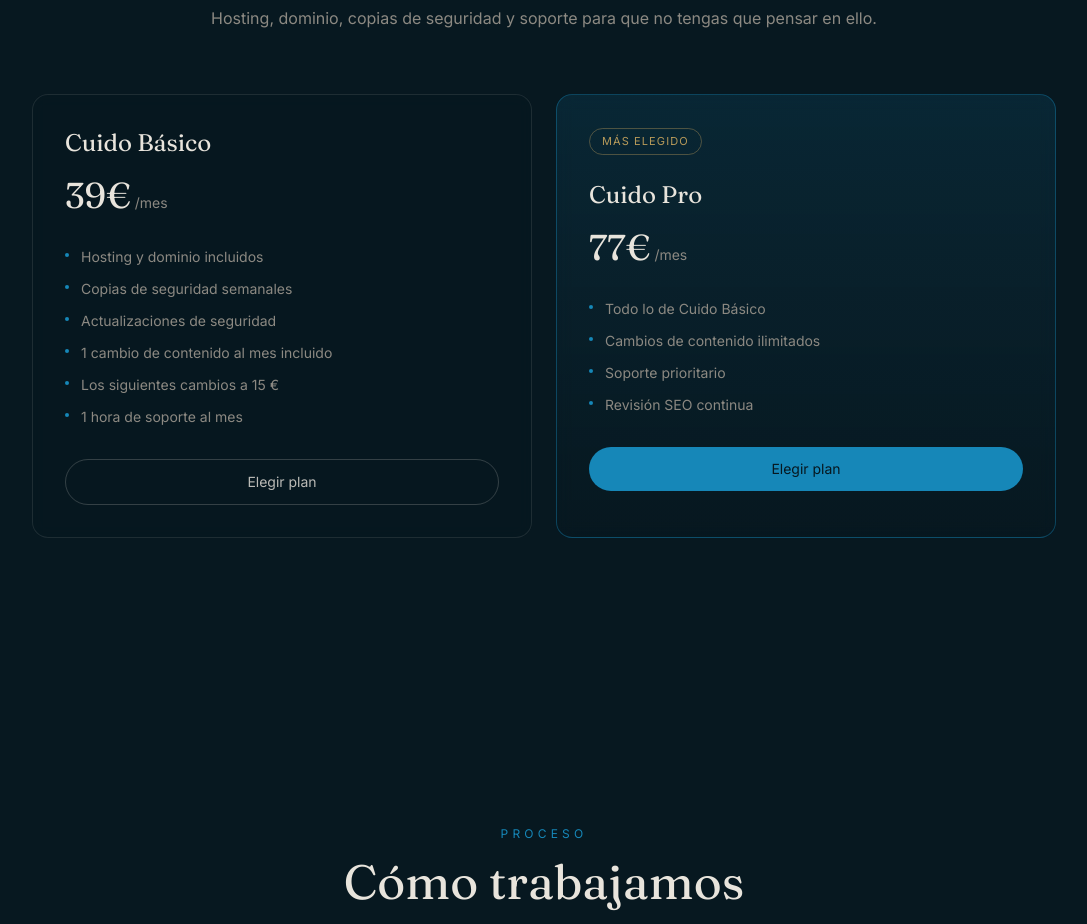
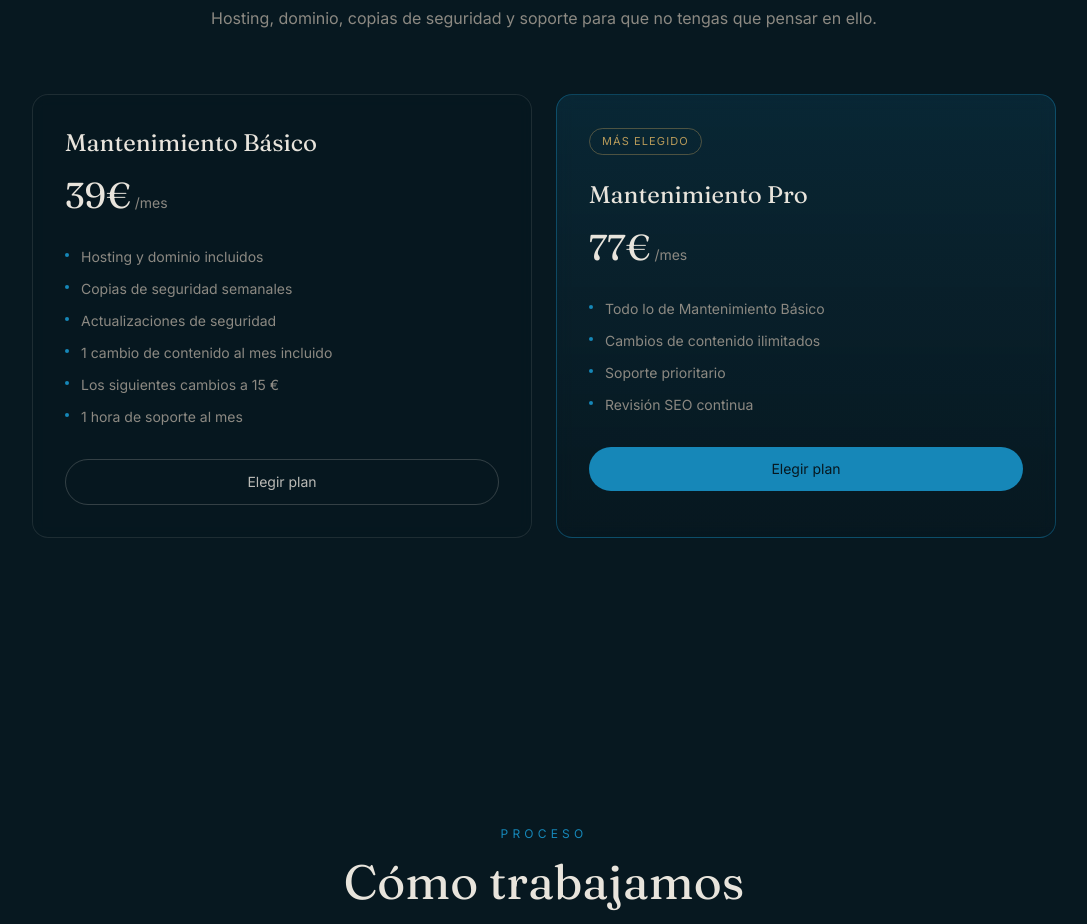
Before and after one commit to maringetafee/claude, a React (Vite) app in the folder makemyweb-eye/: page / in a window 1280 px wide. Shown: the part 2120-3044 px from the top of the page, without its empty margins (96-1183 px from the left). Built offline with nearby package versions, Linux system fonts and the light colour scheme.

Commit message:
Rename maintenance plans from Cuido to Mantenimiento

```diff
--- a/makemyweb-eye/src/components/FAQ.tsx
+++ b/makemyweb-eye/src/components/FAQ.tsx
@@ -13,7 +13,7 @@ const FAQS = [
   },
   {
     q: "¿Puedo pedir cambios cuando el sitio ya esté publicado?",
-    a: "Sí. El plan Cuido Básico incluye 1 cambio de contenido al mes (los siguientes a 15 €) y el plan Cuido Pro incluye cambios ilimitados.",
+    a: "Sí. El plan Mantenimiento Básico incluye 1 cambio de contenido al mes (los siguientes a 15 €) y el plan Mantenimiento Pro incluye cambios ilimitados.",
   },
   {
     q: "¿El hosting y el dominio están incluidos?",
--- a/makemyweb-eye/src/components/Maintenance.tsx
+++ b/makemyweb-eye/src/components/Maintenance.tsx
@@ -3,7 +3,7 @@ import { Reveal } from "./Reveal";
 
 const PLANS = [
   {
-    name: "Cuido Básico",
+    name: "Mantenimiento Básico",
     price: "39",
     featured: false,
     features: [
@@ -16,12 +16,12 @@ const PLANS = [
     ],
   },
   {
-    name: "Cuido Pro",
+    name: "Mantenimiento Pro",
     tag: "Más elegido",
     price: "77",
     featured: true,
     features: [
-      "Todo lo de Cuido Básico",
+      "Todo lo de Mantenimiento Básico",
       "Cambios de contenido ilimitados",
       "Soporte prioritario",
       "Revisión SEO continua",
```
